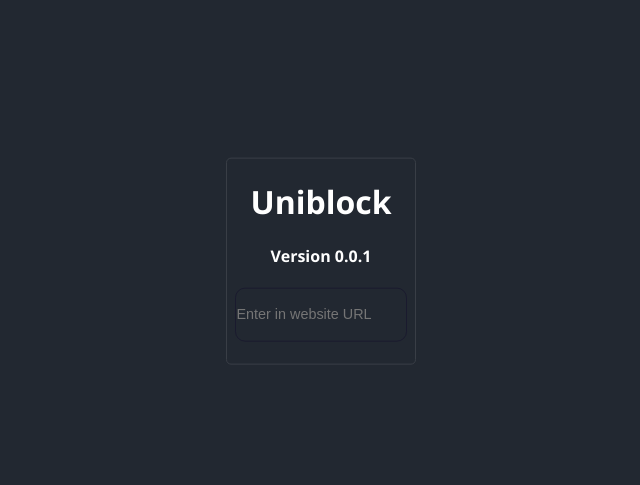
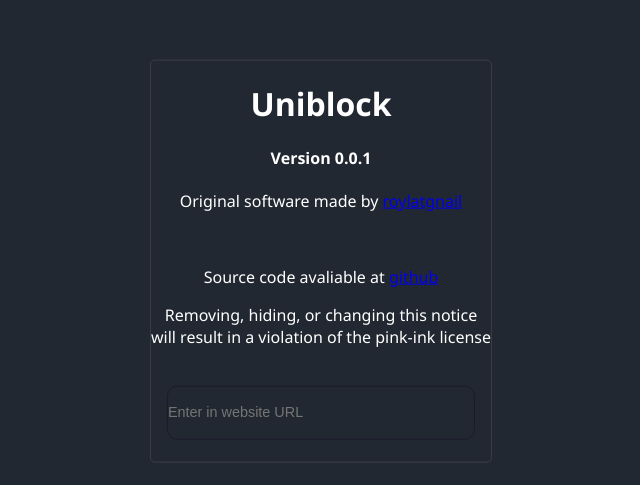
Before and after one commit to unix-witch/uniblock, a website: page views/index.html in a window 1280 px wide. Shown: the part 149-634 px from the top of the page, without its empty margins (329-969 px from the left). Drawn offline with Linux system fonts and the light colour scheme.

Commit message:
Update index.html

```diff
--- a/views/index.html
+++ b/views/index.html
@@ -17,11 +17,17 @@
             <h1>Uniblock</h1>
             <h4>Version 0.0.1</h4>
 
+            <p>Original software made by <a href="https://estrogens.rocks/">roylatgnail</a></p><br>
+            <p>Source code avaliable at <a href="https://github.com/unix-witch/uniblock">github</a></p>
+            <p>
+                Removing, hiding, or changing this notice<br>
+                will result in a violation of the pink-ink license
+            </p><br>
 
             <form action="/site" method="POST">
                 <input name="url" type="text" class="website-input" placeholder="Enter in website URL"><br><br>
             </form>
-        </div>
+        </div><br>
 
         <div class="flex">
                 <iframe src="https://nojs.sugarfi.dev/embed.php?url=https://gay-femboy.tech" height="70" frameborder="0" style="border: 1px solid black"></iframe>
```
